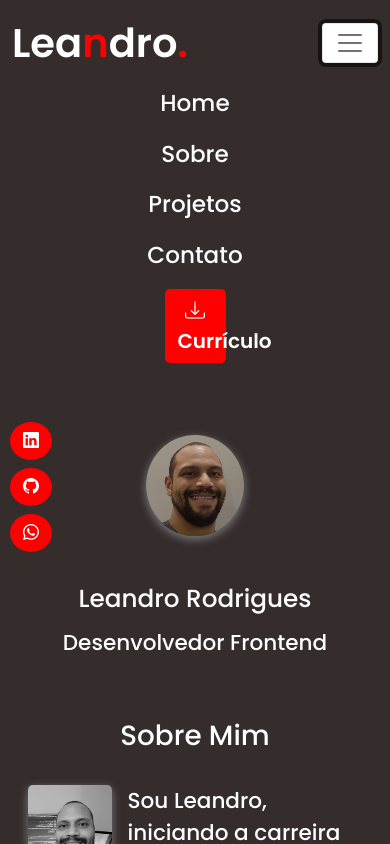
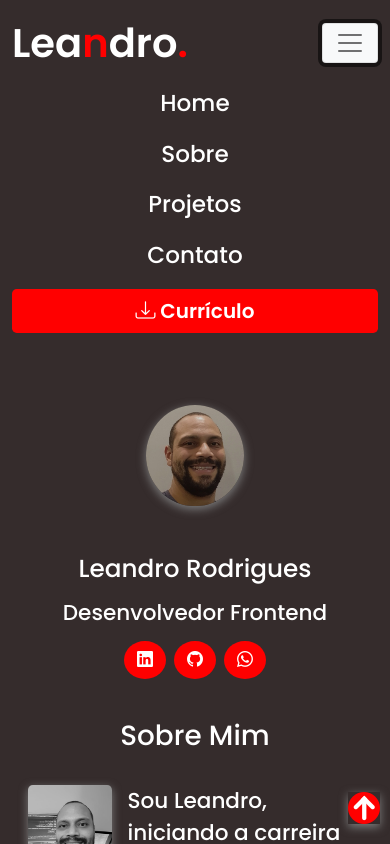
Before and after one commit to lefrodrigues/portfolio, a plain HTML site: page index.html in a window 390 px wide. Both pictures are taken after a click on the button "Toggle navigation". Shown: the top 844 px of the page. Drawn offline with nearby package versions, Linux system fonts and the light colour scheme.

Commit message:
responsive corrections

```diff
--- a/css/style.css
+++ b/css/style.css
@@ -44,10 +44,9 @@ p {
 }
 
 .btn_social-media {
-  vertical-align: middle;
   position: fixed;
+  z-index: 1000;
   top: 50%;
-  margin-left: 10px;
 }
 
 .btn_scrolltop {
--- a/index.html
+++ b/index.html
@@ -24,27 +24,21 @@
 
 <body>
   <!----Button Scroll-Top-->
-  <a class="btn_scrolltop d-none d-sm-block" href="#home"><img src="/assets/img/up-arrow.png" alt="scroll"></a>
+  <a class="btn_scrolltop d-sm-none d-block" href="#home"><img src="/assets/img/up-arrow.png" alt="scroll"></a>
 
   <!---Button Social Media-->
-  <div class="btn_social-media">
-    <div>
+  <div class="btn_social-media d-none d-md-flex ms-2 btn-group-vertical">
     <a class="btn rounded-circle mb-2" href="https://www.linkedin.com/in/leandro-f-rodrigues/" role="button">
       <i class="bi bi-linkedin"></i>
     </a>
-    </div>
-    <div>
     <a class="btn rounded-circle mb-2 " href="https://github.com/lefrodrigues" role="button">
       <i class="bi bi-github"></i>
     </a>
-    </div>
-    <div>
     <a class="btn rounded-circle"
       href="https://api.whatsapp.com/send?phone=5513992074483&text=Ol%C3%A1,%20esse%20%C3%A9%20o%20contato%20de%20Leandro%20Rodrigues,%20envie%20sua%20mensagem."
       role="button">
       <i class="bi bi-whatsapp"></i>
     </a>
-    </div>
   </div>
 
   <!----Section Home-->
@@ -55,7 +49,7 @@
       <nav class="navbar  navbar-expand-lg navbar-light ">
         <div class="container-fluid">
           <a class="navbar-brand  text-white" href="#">Lea<span>n</span>dro<span>.</span></a>
-          <button class="navbar-toggler bg-white" type="button" data-bs-toggle="collapse"
+          <button class="navbar-toggler bg-light" type="button" data-bs-toggle="collapse"
             data-bs-target="#navbarSupportedContent" aria-controls="navbarSupportedContent" aria-expanded="false"
             aria-label="Toggle navigation">
             <span class="navbar-toggler-icon "></span>
@@ -76,12 +70,16 @@
               </li>
             </ul>
 
-            <!--Button Curriculo Navbar-->
-            <a id="btn_curriculo" class="btn col-2 align-self-center rounded-3 mb-3  fw-bold fs-5"
+            <a id="btn_curriculo"
+              class="btn col-12 col-sm-12 col-md-4 col-lg-2 align-self-center rounded-3 mb-3  fw-bold fs-5"
               href="/assets/curriculo/CV - Leandro Rodrigues.pdf" download="Currículo" role="button">
               <i class="bi bi-download"></i> Currículo</a>
 
+
+
           </div>
+          <!--Button Curriculo Navbar-->
+
         </div>
       </nav>
       <!----End Navbar--->
@@ -89,8 +87,27 @@
       <!-- Hero -->
       <div class="text-center mb-3 ">
         <img src="/assets/img/hero.jpeg" class="w-25 mt-5  rounded-circle" alt="imagem hero">
-        <h1 class="mb-3 mt-5 fs-2 mt-xl-3 mb-lg-2">Leandro Rodrigues</h1>
-        <h4 class="mb-5 mb-lg-2">Desenvolvedor Frontend</h4>
+        <h1 class="mb-3 mt-5 fs-2 mt-xl-3  mb-lg-4">Leandro Rodrigues</h1>
+        <h4 class="mb-3 mb-lg-2">Desenvolvedor Frontend</h4>
+      </div>
+      <div class="btn_socialMedia text-center  mb-4  d-flex justify-content-center d-md-none">
+        <div>
+          <a class="btn rounded-circle me-2 " href="https://www.linkedin.com/in/leandro-f-rodrigues/" role="button">
+            <i class="bi bi-linkedin"></i>
+          </a>
+        </div>
+        <div>
+          <a class="btn rounded-circle me-2  " href="https://github.com/lefrodrigues" role="button">
+            <i class="bi bi-github"></i>
+          </a>
+        </div>
+        <div>
+          <a class="btn rounded-circle"
+            href="https://api.whatsapp.com/send?phone=5513992074483&text=Ol%C3%A1,%20esse%20%C3%A9%20o%20contato%20de%20Leandro%20Rodrigues,%20envie%20sua%20mensagem."
+            role="button">
+            <i class="bi bi-whatsapp"></i>
+          </a>
+        </div>
       </div>
     </header> <!-- End Hero -->
   </section> <!----Section About--->
@@ -136,7 +153,7 @@
             <!--Cards Projects-->
             <div class="container mx-auto mt-4">
               <div class="row">
-                <div class="col-md-4">
+                <div class=" col-md-4">
                   <div class="card" style="width: 18rem;">
                     <img src="/assets/img/project1.png" class="card-img-top" alt="form_login">
                     <div class="card-body">
```
Lines whose indentation alone changed are shown as unchanged.
